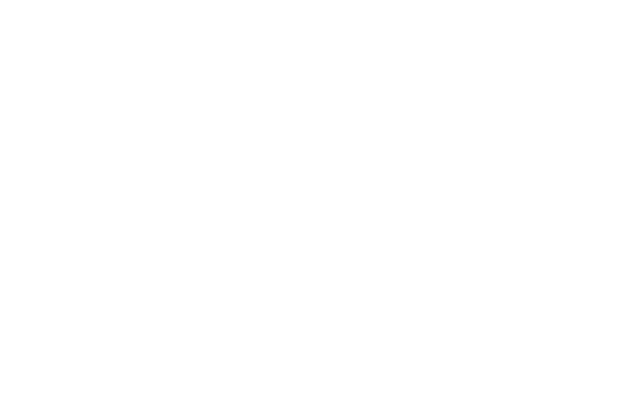
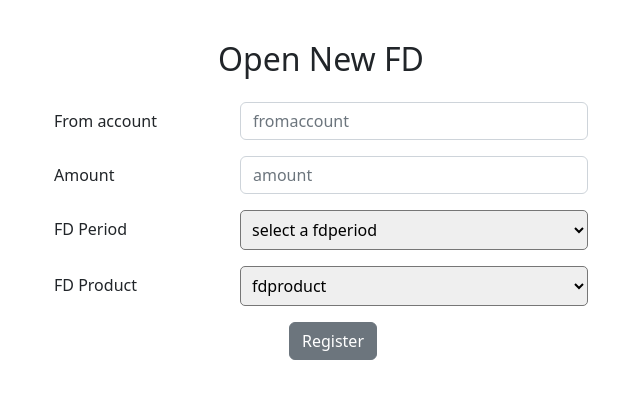
Before and after one commit to SumaNelogal/softbank, a React (Create React App) app: page /newfd in a window 1280 px wide. Before the commit this address had no page. Shown: the top 398 px of the page, without its empty margins (319-959 px from the left). Built offline with nearby package versions, Linux system fonts and the light colour scheme.

Commit message:
frontend 70%

```diff
--- a/src/App.js
+++ b/src/App.js
@@ -5,6 +5,8 @@
 import Menu from './Components/Menu';
 import Register from './Components/Register';
 import Fundtransfer from './Components/Fundtransfer';
+import Newfd from './Components/Newfd';
+import Atmpin from './Components/Atmpin';
 function App() {
   return (
     <>
@@ -15,6 +17,10 @@
           <Route path='/register' element={<Register/>}></Route>
           <Route path='/menu' element={<Menu/>}></Route>
           <Route path='/fundtransfer' element={<Fundtransfer/>}></Route>
+          <Route path='/newfd' element={<Newfd/>}></Route>
+          <Route path='/atmpin' element={<Atmpin/>}></Route>
+
+
 
         </Routes>
       </Router>
--- /dev/null
+++ b/src/Components/Atmpin.js
@@ -0,0 +1,91 @@
+import React,{useState,useEffect} from 'react'
+import { useNavigate } from "react-router-dom";
+import axios from "axios";
+import {
+  Container,
+  Form,
+  FormGroup,
+  Input,
+  Label,
+  Col,
+  FormText,
+  Button,
+  Dropdown,
+} from "reactstrap";
+
+const Atmpin = () => {
+    const [oldpin, setoldpin] = useState("");
+    const [newpin, setnewpin] = useState("");
+    const [confirmpin, setconfirmpin] = useState("");
+    return (
+        <Container className="p-4">
+          <h2 className="text-center py-3">Change ATM Pin</h2>
+          <Form>
+            <FormGroup row>
+              <Col lg={3}></Col>
+              <Label for="oldpin" sm={3} lg={2}>
+              Old Pin
+              </Label>
+              <Col sm={9} lg={4}>
+                <Input
+                  id="oldpin"
+                  name="oldpin"
+                  placeholder="Enter your old pin"
+                  value={oldpin}
+                  onChange={(e)=>{
+                    setoldpin(e.target.value);
+                  }}
+                  type="text"
+                />
+              </Col>
+              <Col lg={3}></Col>
+            </FormGroup>
+            <FormGroup row>
+              <Col lg={3}></Col>
+              <Label for="newpin" sm={3} lg={2}>
+                New Pin
+              </Label>
+
+              <Col sm={9} lg={4}>
+                <Input
+                  id="newpin"
+                  name="newpin"
+                  placeholder="enter new pin"
+                  value={newpin}
+                  onChange={(e)=>{
+                    setnewpin(e.target.value);
+                  }}
+                  type="text"
+                />
+              </Col>
+              <Col lg={3}></Col>
+            </FormGroup>
+            <FormGroup row>
+              <Col lg={3}></Col>
+              <Label for="confirmpin" sm={3} lg={2}>
+              Confirm Pin
+              </Label>
+
+              <Col sm={9} lg={4}>
+                <Input
+                  id="confirmpin"
+                  name="confirmpin"
+                  placeholder="confirm new pin"
+                  value={confirmpin}
+                  onChange={(e)=>{
+                    setconfirmpin(e.target.value);
+                  }}
+                  type="text"
+                />
+              </Col>
+              <Col lg={3}></Col>
+            </FormGroup>
+            <Col className="d-flex justify-content-center">
+            <Button>Change</Button>
+          </Col>
+      </Form>
+    </Container>
+  )
+}
+
+export default Atmpin
--- /dev/null
+++ b/src/Components/Newfd.js
@@ -0,0 +1,119 @@
+import React,{useState,useEffect} from 'react'
+import { useNavigate } from "react-router-dom";
+import axios from "axios";
+import {
+  Container,
+  Form,
+  FormGroup,
+  Input,
+  Label,
+  Col,
+  FormText,
+  Button,
+  Dropdown,
+} from "reactstrap";
+
+const Newfd = () => {
+    const [fromaccount, setfromaccount] = useState("");
+    const [fdperiod, setfdperiod] = useState("");
+    const [amount,setamount] = useState("");
+    const [fdproduct,setfdproduct]=useState("")
+
+
+  return (
+    <Container className="p-4">
+        <h2 className="text-center py-3">Open New FD</h2>
+
+      <Form>
+        <FormGroup row>
+          <Col lg={3}></Col>
+          <Label for="fromaccount" sm={3} lg={2}>
+          From account
+          </Label>
+          <Col sm={9} lg={4}>
+            <Input
+              id="fromaccount"
+              name="fromaccount"
+              placeholder="fromaccount"
+              value={fromaccount}
+              onChange={(e)=>{
+                setfromaccount(e.target.value);
+              }}
+              type="text"
+            />
+          </Col>
+          <Col lg={3}></Col>
+        </FormGroup>
+
+        <FormGroup row>
+          <Col lg={3}></Col>
+          <Label for="amount" sm={3} lg={2}>
+          Amount
+          </Label>
+
+          <Col sm={9} lg={4}>
+            <Input
+              id="amount"
+              name="amount"
+              placeholder="amount"
+              value={amount}
+              onChange={(e)=>{
+                setamount(e.target.value);
+              }}
+              type="text"
+            />
+          </Col>
+          <Col lg={3}></Col>
+        </FormGroup>
+
+        <FormGroup row>
+          <Col lg={3}></Col>
+          <Label for="fdperiod" sm={3} lg={2}>
+          FD Period
+          </Label>
+
+          <Col sm={9} lg={4}>
+
+            <select id="fdperiod" onChange={(e)=>setfdperiod(e.target.value)} style={{width:"100%",padding:"7px",borderRadius:"5px"}}>
+                    <option value="select fdperiod">select a fdperiod</option>
+                    <option value="1 years" >1 years</option>
+                    <option value="3 years">3 years</option>
+                    <option value="5 years">5 years</option>
+
+              </select>
+              {/* {console.log("option check "+securityquestion)} */}
+          </Col>
+          <Col lg={3}></Col>
+        </FormGroup>
+
+
+
+        <FormGroup row>
+          <Col lg={3}></Col>
+          <Label for="fdproduct" sm={3} lg={2}>
+          FD Product
+          </Label>
+
+          <Col sm={9} lg={4}>
+          <select id="fdproduct" onChange={(e)=>setfdproduct(e.target.value)} style={{width:"100%",padding:"7px",borderRadius:"5px"}}>
+                    <option value="fdproduct">fdproduct</option>
+                    <option value="current account" >current account</option>
+                    <option value="savings account">savings account</option>
+                    <option value="business account">business account</option>
+
+              </select>
+              {/* {console.log("option check "+securityquestion)} */}
+          </Col>
+          <Col lg={3}></Col>
+        </FormGroup>
+        <FormGroup check row>
+          <Col className="d-flex justify-content-center">
+            <Button>Register</Button>
+          </Col>
+        </FormGroup>
+      </Form>
+    </Container>
+  )
+}
+
+export default Newfd
```
Also changed, not shown: src/Components/atm pin.js (deleted), src/Components/checkbalance.js (deleted), src/Components/new FD.js (deleted).
